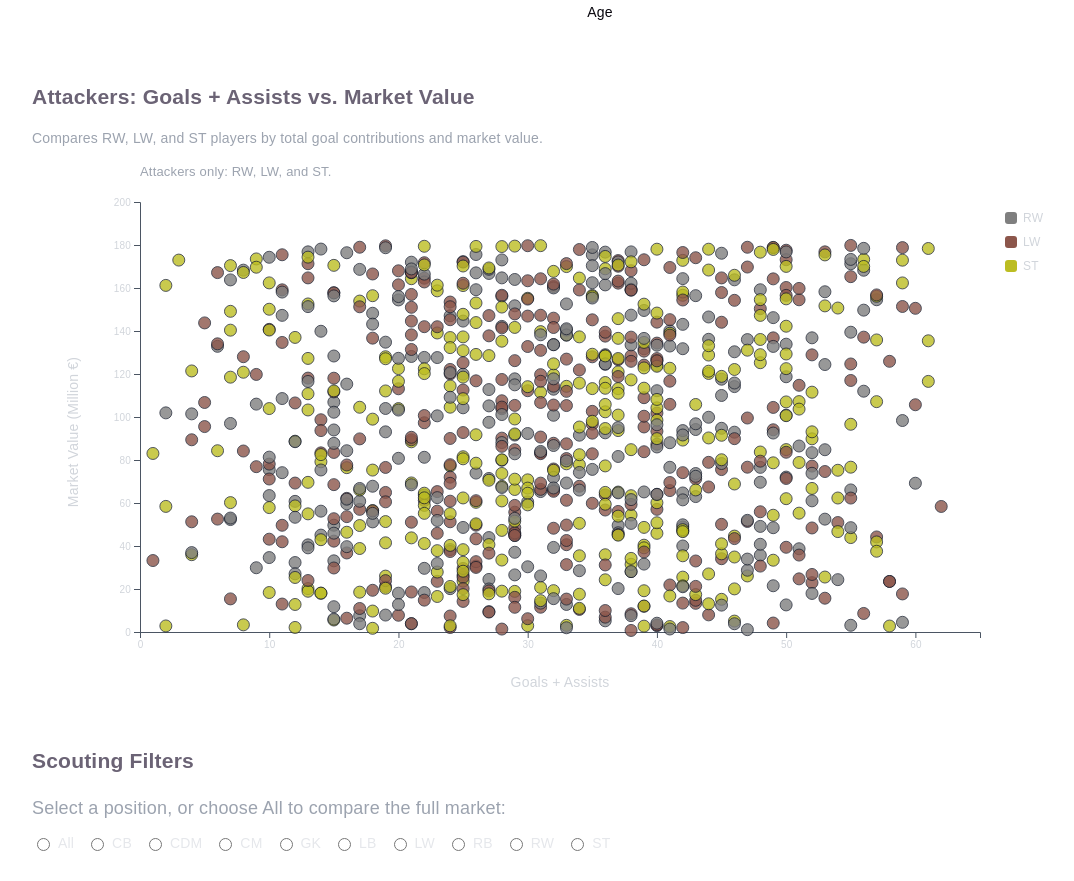
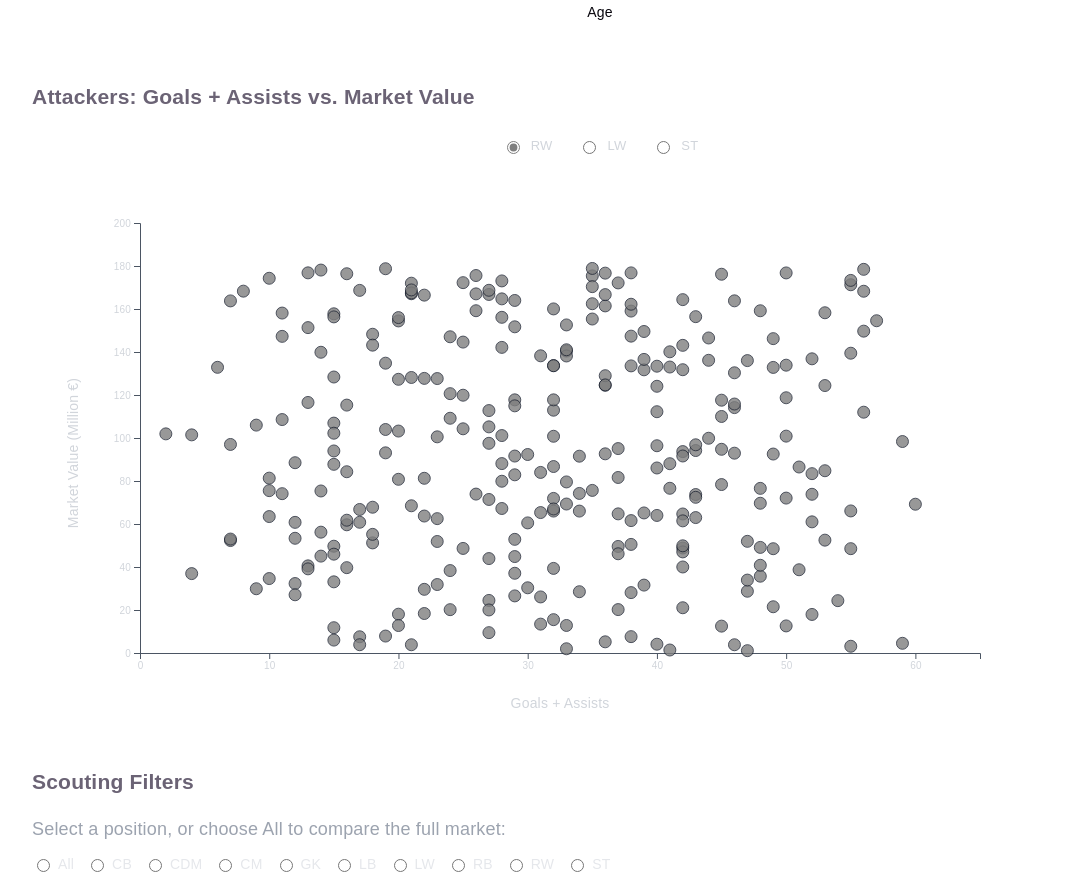
Before and after one commit to LShen123/FIFA_Sports_Player_Dashboard, a React (Vite) app: page / in a window 1280 px wide. Shown: the part 1460-2341 px from the top of the page, without its empty margins (40-1114 px from the left). Built offline with nearby package versions, Linux system fonts and the light colour scheme.

Commit message:
decluttered a graph

```diff
--- a/src/App.jsx
+++ b/src/App.jsx
@@ -2,8 +2,8 @@
 import { useState, useEffect, useMemo } from "react";
 import * as d3 from "d3";
 import AgeHistogram from "./components/AgeHistogram";
-import PositionBarChart from './components/PositionBarChart';
-import PositionLegend from './components/PositionLegend';
+import PositionBarChart from "./components/PositionBarChart";
+import PositionLegend from "./components/PositionLegend";
 import RatingValueScatter from "./components/RatingValueScatter";
 import ValuePositionScatter from "./components/ValuePositionScatter";
 import GoalsAssistsValueScatter from "./components/GoalsAssistsValueScatter";
@@ -41,12 +41,14 @@ function App() {
   const filteredData = useMemo(() => {
     // If no bins are selected, return all data
     if (selectedAgeRanges.length === 0) return fifaData;
-    return fifaData.filter(d => {
+    return fifaData.filter((d) => {
       const age = +d.age;
       // Keep the player if their age falls within ANY of the selected ranges
-      return selectedAgeRanges.some(range => age >= range[0] && age < range[1]);
+      return selectedAgeRanges.some(
+        (range) => age >= range[0] && age < range[1],
+      );
     });
-  }, [fifaData, selectedAgeRanges])
+  }, [fifaData, selectedAgeRanges]);
 
   // Get all available positions from the dataset
   const positions = useMemo(() => {
@@ -80,11 +82,11 @@ function App() {
       return;
     }
 
-    setSelectedAgeRanges(prev => {
-      const exists = prev.some(r => r[0] === range[0] && r[1] === range[1]);
+    setSelectedAgeRanges((prev) => {
+      const exists = prev.some((r) => r[0] === range[0] && r[1] === range[1]);
 
       if (exists) {
-        return prev.filter(r => !(r[0] === range[0] && r[1] === range[1]));
+        return prev.filter((r) => !(r[0] === range[0] && r[1] === range[1]));
       } else {
         return [...prev, range];
       }
@@ -122,8 +124,10 @@ function App() {
   return (
     <div style={{ padding: "2rem", fontFamily: "sans-serif" }}>
       <h1>FIFA Performance Dashboard</h1>
-      <p style={{ color: "#9ca3af", marginBottom: "2rem", marginTop: "-0.5rem" }}>
-        This dashboard contains an analysis of the following dataset: {" "}
+      <p
+        style={{ color: "#9ca3af", marginBottom: "2rem", marginTop: "-0.5rem" }}
+      >
+        This dashboard contains an analysis of the following dataset:{" "}
         <a
           href="https://www.kaggle.com/datasets/itszubi/fifa-player-performance-and-market-value"
           target="_blank"
@@ -155,9 +159,7 @@ function App() {
         <div className="card">
           <h3>Position Distribution</h3>
           {fifaData.length > 0 ? (
-            <PositionBarChart data={filteredData}
-              fullData={fifaData}
-            />
+            <PositionBarChart data={filteredData} fullData={fifaData} />
           ) : (
             <p>Loading dataset...</p>
           )}
@@ -184,12 +186,6 @@ function App() {
 
         <div className="card">
           <h3>Attackers: Goals + Assists vs. Market Value</h3>
-          <p
-            style={{ color: "#9ca3af", fontSize: "14px", marginTop: "-0.3rem" }}
-          >
-            Compares RW, LW, and ST players by total goal contributions and
-            market value.
-          </p>
           {fifaData.length > 0 ? (
             <GoalsAssistsValueScatter data={fifaData} />
           ) : (
@@ -197,7 +193,6 @@ function App() {
           )}
         </div>
       </div>
-
 
       <div className="card" style={{ marginTop: "2rem" }}>
         <h3>Scouting Filters</h3>
--- a/src/components/GoalsAssistsValueScatter.jsx
+++ b/src/components/GoalsAssistsValueScatter.jsx
@@ -1,8 +1,16 @@
-import { useEffect, useRef } from "react";
+import { useEffect, useRef, useState } from "react";
 import * as d3 from "d3";
+
+const POSITIONS = ["RW", "LW", "ST"];
+const POSITION_COLORS = {
+  RW: "#7f7f7f",
+  LW: "#8c564b",
+  ST: "#bcbd22",
+};
 
 export default function GoalsAssistsValueScatter({ data }) {
   const svgRef = useRef();
+  const [selectedPosition, setSelectedPosition] = useState("RW");
 
   useEffect(() => {
     const width = 1100;
@@ -18,7 +26,7 @@ export default function GoalsAssistsValueScatter({ data }) {
       .style("display", "block")
       .style("margin", "0 auto");
 
-    const attackers = new Set(["RW", "LW", "ST"]);
+    const attackers = new Set(POSITIONS);
 
     if (!data || data.length === 0) {
       svg
@@ -48,6 +56,7 @@ export default function GoalsAssistsValueScatter({ data }) {
       .filter(
         (d) =>
           attackers.has(d.position) &&
+          d.position === selectedPosition &&
           !isNaN(d.contribution) &&
           !isNaN(d.marketValue) &&
           d.contribution >= 0 &&
@@ -63,7 +72,7 @@ export default function GoalsAssistsValueScatter({ data }) {
         .attr("fill", "#9ca3af")
         .attr("font-size", "16px")
         .text(
-          "No RW, LW, or ST players found with valid goals, assists, and market value.",
+          "No selected positions found with valid goals, assists, and market value.",
         );
 
       return;
@@ -86,8 +95,8 @@ export default function GoalsAssistsValueScatter({ data }) {
 
     const colorScale = d3
       .scaleOrdinal()
-      .domain(["RW", "LW", "ST"])
-      .range(["#7f7f7f", "#8c564b", "#bcbd22"]);
+      .domain(POSITIONS)
+      .range(POSITIONS.map((position) => POSITION_COLORS[position]));
 
     const tooltip = d3
       .select("body")
@@ -174,46 +183,63 @@ export default function GoalsAssistsValueScatter({ data }) {
       .attr("font-size", "14px")
       .text("Market Value (Million €)");
 
-    svg
-      .append("text")
-      .attr("x", margin.left)
-      .attr("y", 24)
-      .attr("fill", "#9ca3af")
-      .attr("font-size", "13px")
-      .text("Attackers only: RW, LW, and ST.");
-
-    const legend = svg
-      .append("g")
-      .attr(
-        "transform",
-        `translate(${width - margin.right + 25}, ${margin.top + 10})`,
-      );
-
-    ["RW", "LW", "ST"].forEach((position, index) => {
-      const row = legend
-        .append("g")
-        .attr("transform", `translate(0, ${index * 24})`);
-
-      row
-        .append("rect")
-        .attr("width", 12)
-        .attr("height", 12)
-        .attr("rx", 3)
-        .attr("fill", colorScale(position));
-
-      row
-        .append("text")
-        .attr("x", 18)
-        .attr("y", 10)
-        .attr("fill", "#d1d5db")
-        .attr("font-size", "12px")
-        .text(position);
-    });
-
     return () => {
       tooltip.remove();
     };
-  }, [data]);
+  }, [data, selectedPosition]);
 
-  return <svg ref={svgRef} />;
+  return (
+    <div>
+      <fieldset
+        style={{
+          border: "none",
+          margin: 0,
+          padding: 0,
+          display: "flex",
+          justifyContent: "center",
+          gap: "18px",
+          marginBottom: "12px",
+          flexWrap: "wrap",
+        }}
+      >
+        <legend
+          style={{ position: "absolute", opacity: 0, pointerEvents: "none" }}
+        >
+          Attacking positions
+        </legend>
+        {POSITIONS.map((position) => {
+          const isSelected = selectedPosition === position;
+
+          return (
+            <label
+              key={position}
+              style={{
+                display: "inline-flex",
+                alignItems: "center",
+                gap: "8px",
+                color: "#d1d5db",
+                cursor: "pointer",
+                fontSize: "13px",
+                padding: "2px 4px",
+              }}
+            >
+              <input
+                type="radio"
+                name="attacking-position"
+                value={position}
+                checked={isSelected}
+                onChange={() => setSelectedPosition(position)}
+                style={{
+                  accentColor: POSITION_COLORS[position],
+                  cursor: "pointer",
+                }}
+              />
+              {position}
+            </label>
+          );
+        })}
+      </fieldset>
+      <svg ref={svgRef} />
+    </div>
+  );
 }
```
